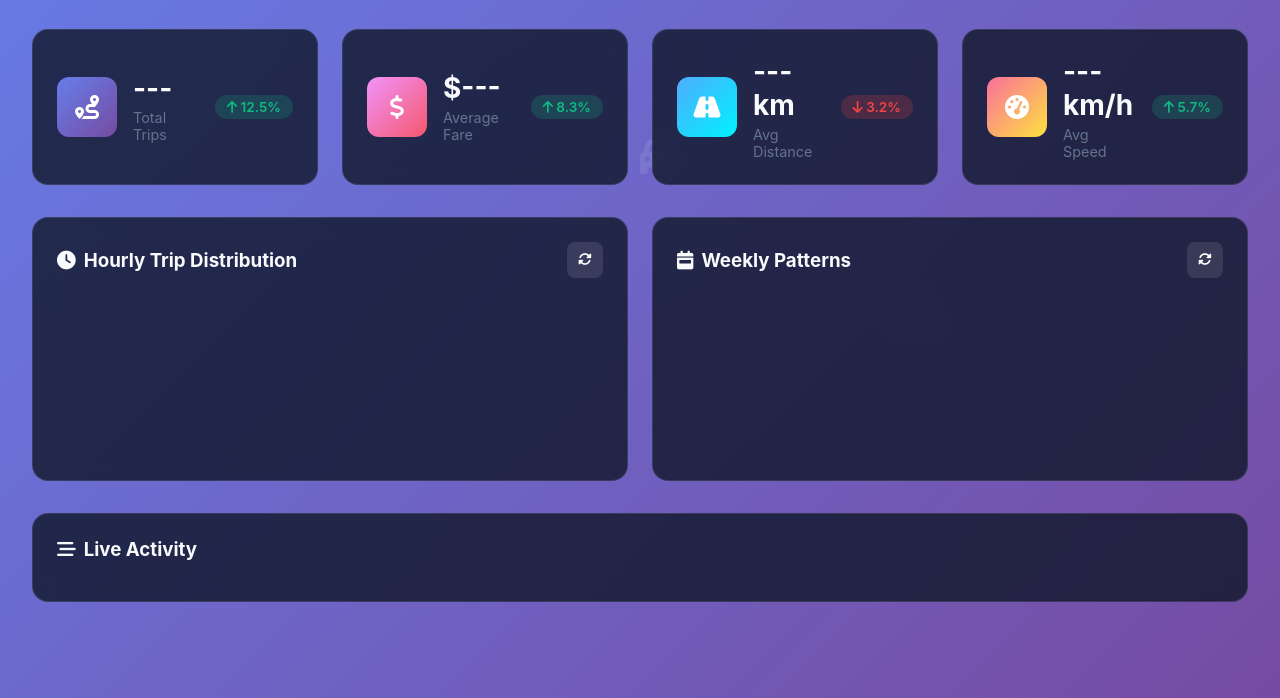
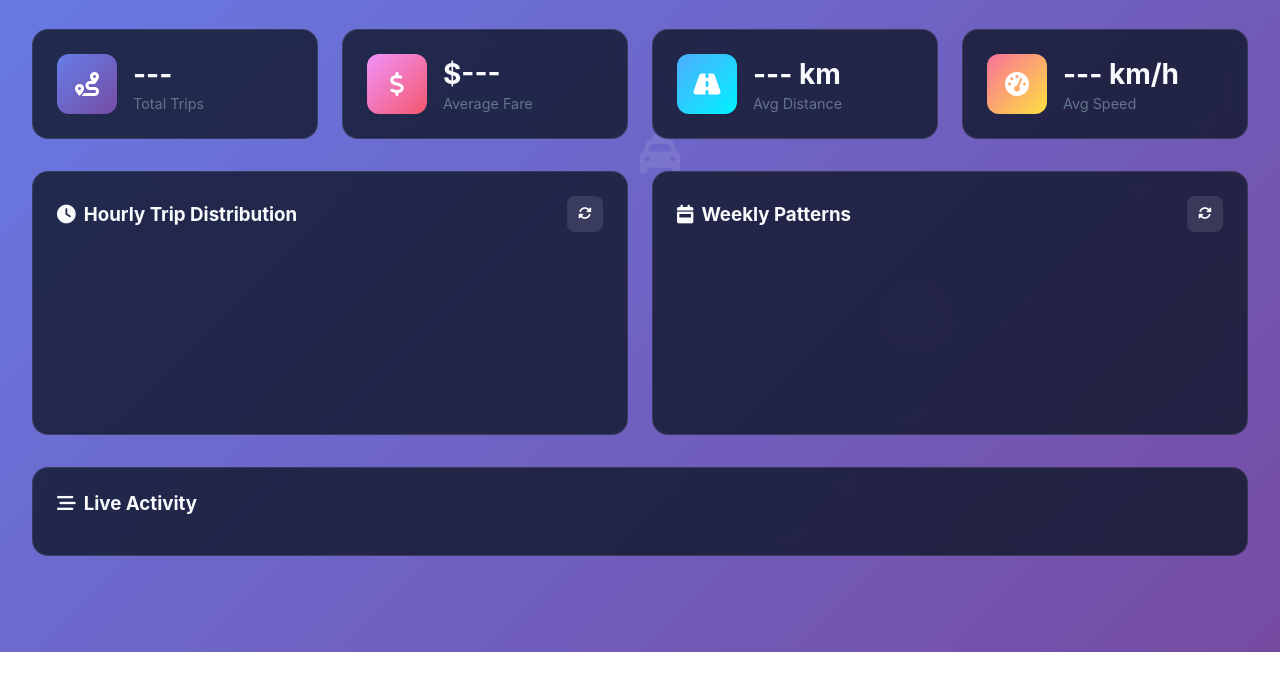
Before and after one commit to gilbmura/Urban-Mobility-Data-Explorer, a plain HTML site: page frontend/index.html in a window 1280 px wide. Shown: the part 190-888 px from the top of the page. After the commit the page ends 842 px from the top, so only its background shows below. Drawn offline with nearby package versions, Linux system fonts and the light colour scheme; a script that the page names is missing.

Commit message:
Updated html file in front-end

```diff
--- a/frontend/app.js
+++ b/frontend/app.js
@@ -309,5 +309,5 @@ function showToast(message, type = 'info') {
 
     setTimeout(() => {
         toast.remove();
-    }, 5000);
+   }, 5000);
 }
--- a/frontend/index.html
+++ b/frontend/index.html
@@ -67,9 +67,7 @@
                     <div class="stat-value" id="totalTrips">---</div>
                     <div class="stat-label">Total Trips</div>
                 </div>
-                <div class="stat-trend up">
-                    <i class="fas fa-arrow-up"></i> 12.5%
-                </div>
+
             </div>
 
             <div class="stat-card">
@@ -80,9 +78,7 @@
                     <div class="stat-value" id="avgFare">$---</div>
                     <div class="stat-label">Average Fare</div>
                 </div>
-                <div class="stat-trend up">
-                    <i class="fas fa-arrow-up"></i> 8.3%
-                </div>
+
             </div>
 
             <div class="stat-card">
@@ -93,9 +89,7 @@
                     <div class="stat-value" id="avgDistance">--- km</div>
                     <div class="stat-label">Avg Distance</div>
                 </div>
-                <div class="stat-trend down">
-                    <i class="fas fa-arrow-down"></i> 3.2%
-                </div>
+
             </div>
 
             <div class="stat-card">
@@ -106,9 +100,7 @@
                     <div class="stat-value" id="avgSpeed">--- km/h</div>
                     <div class="stat-label">Avg Speed</div>
                 </div>
-                <div class="stat-trend up">
-                    <i class="fas fa-arrow-up"></i> 5.7%
-                </div>
+
             </div>
         </div>
 
```
